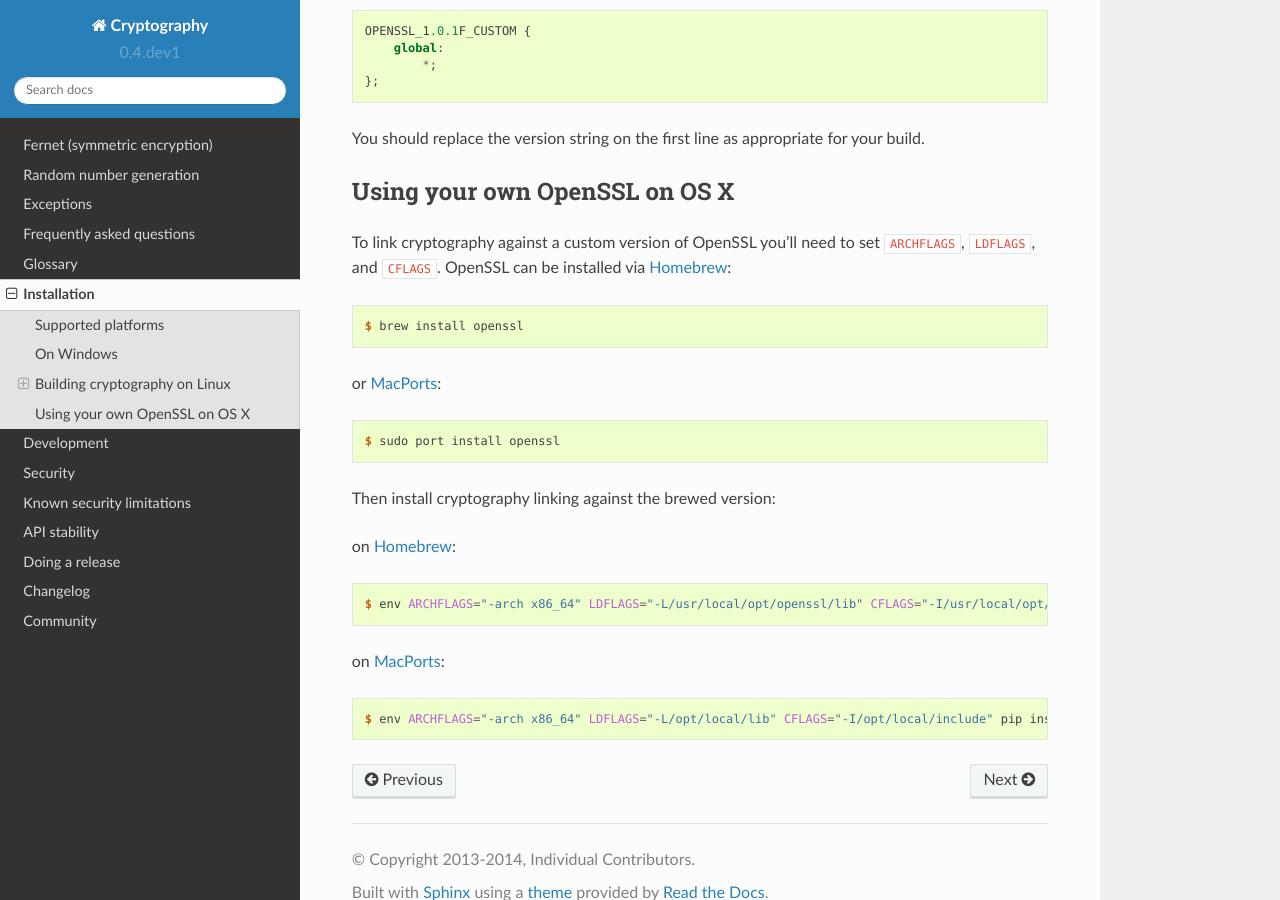
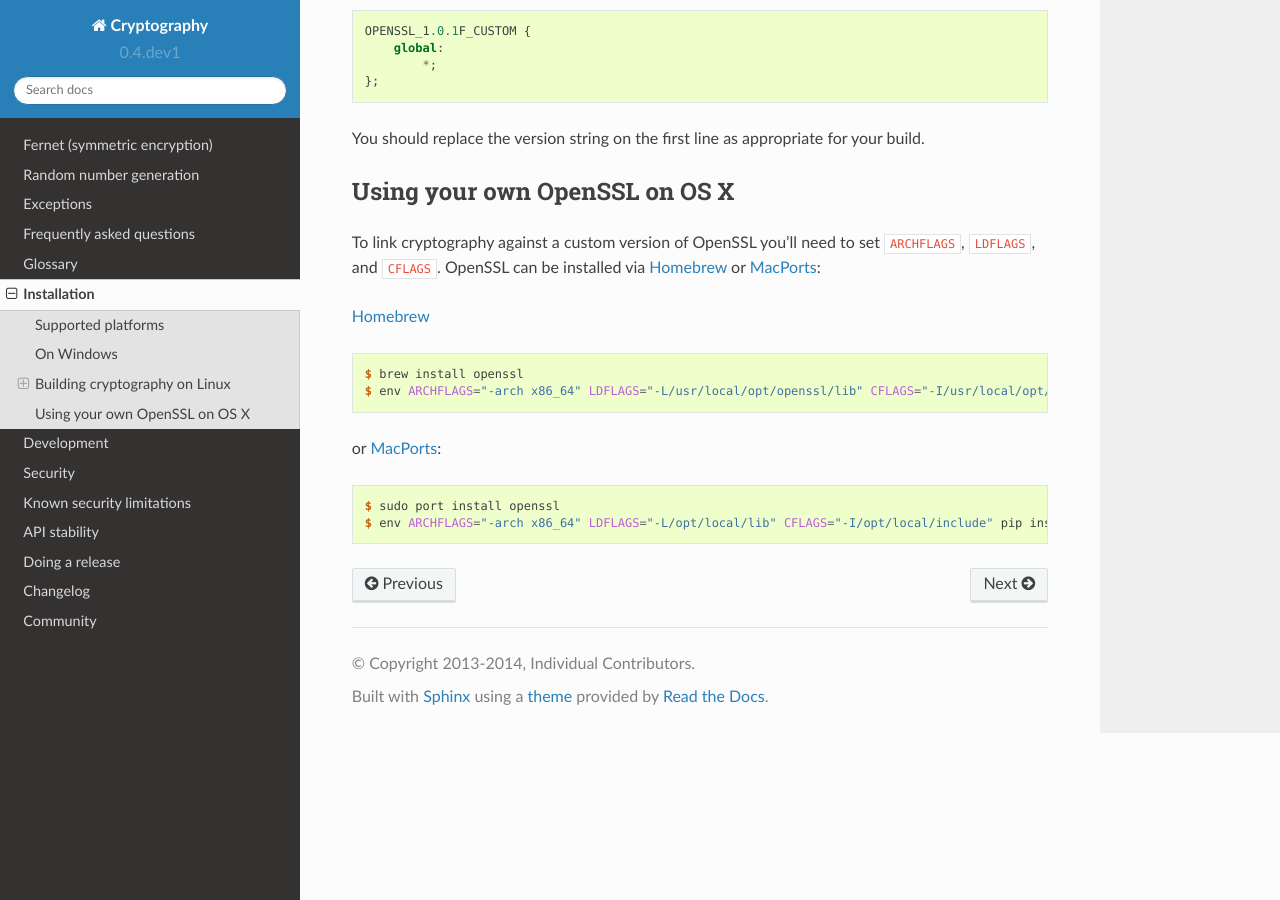
Before and after one commit to WebKing0121/cryptography, a Sphinx documentation site: the page built from docs/installation.rst, in a window 1280 px wide and 900 px high, scrolled down 1737 px. Built offline with Sphinx 7.4.7 and the Read the Docs theme 2.0.0, drawn with Linux system fonts in a browser that asks for light colours; pages that are not in the unit, such as notebooks, are missing from menus.

Commit message:
Updated instructions to use a common header for each packager

```diff
--- a/docs/installation.rst
+++ b/docs/installation.rst
@@ -94,31 +94,20 @@ Using your own OpenSSL on OS X
 ------------------------------
 
 To link cryptography against a custom version of OpenSSL you'll need to set
-``ARCHFLAGS``, ``LDFLAGS``, and ``CFLAGS``. OpenSSL can be installed via `Homebrew`_:
+``ARCHFLAGS``, ``LDFLAGS``, and ``CFLAGS``. OpenSSL can be installed via `Homebrew`_ or `MacPorts`_:
+
+`Homebrew`_
 
 .. code-block:: console
 
     $ brew install openssl
+    $ env ARCHFLAGS="-arch x86_64" LDFLAGS="-L/usr/local/opt/openssl/lib" CFLAGS="-I/usr/local/opt/openssl/include" pip install cryptography
 
 or `MacPorts`_:
 
 .. code-block:: console
 
     $ sudo port install openssl
-
-
-Then install cryptography linking against the brewed version:
-
-on `Homebrew`_:
-
-.. code-block:: console
-
-    $ env ARCHFLAGS="-arch x86_64" LDFLAGS="-L/usr/local/opt/openssl/lib" CFLAGS="-I/usr/local/opt/openssl/include" pip install cryptography
-
-on `MacPorts`_:
-
-.. code-block:: console
-
     $ env ARCHFLAGS="-arch x86_64" LDFLAGS="-L/opt/local/lib" CFLAGS="-I/opt/local/include" pip install cryptography
 
 .. _`Homebrew`: http://brew.sh
```
